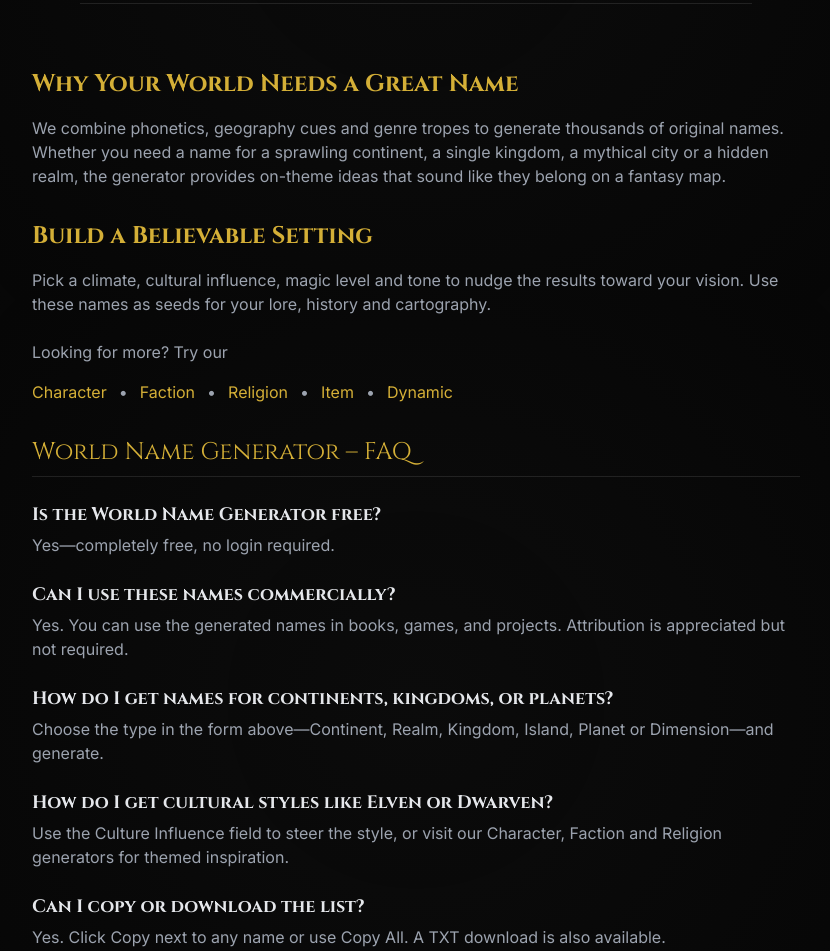
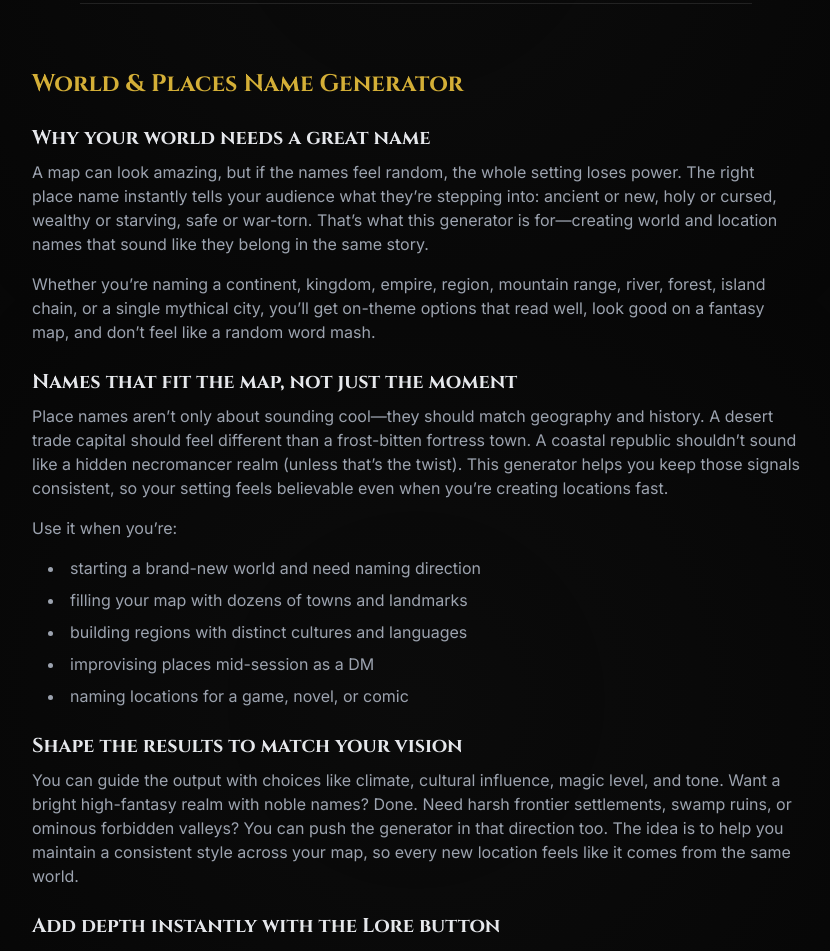
Before and after one commit to JiriTill/fantasytools, a React (Vite) app in the folder client/: page /world in a window 1280 px wide. Shown: the part 1300-2251 px from the top of the page, without its empty margins (224-1054 px from the left). Built offline with nearby package versions, Linux system fonts and the light colour scheme.

Commit message:
Update World page content, layout, and fix syntax errors

```diff
--- a/client/src/pages/World.jsx
+++ b/client/src/pages/World.jsx
@@ -6,6 +6,7 @@ import ShareGeneratedName from '../components/ShareGeneratedName';
 import Footer from '../components/Footer';
 import AmazonAffiliate from '../components/AmazonAffiliate';
 import SingleAffiliateBox from '../components/SingleAffiliateBox';
+import RelatedGenerators from '../components/RelatedGenerators';
 
 export default function World() {
   const [form, setForm] = useState({
@@ -331,27 +332,53 @@ Return the names as a simple numbered list (1-10), with no additional text or co
           {/* SEO content block */}
           <div className="w-full max-w-3xl text-left space-y-8 text-gray-400">
             <div className="prose prose-invert max-w-none">
-              <h2 className="text-fantasy-gold text-2xl font-bold mb-4">Why Your World Needs a Great Name</h2>
-              <p>We combine phonetics, geography cues and genre tropes to generate thousands of original names. Whether you need a name for a sprawling continent, a single kingdom, a mythical city or a hidden realm, the generator provides on-theme ideas that sound like they belong on a fantasy map.</p>
+              <h2 className="text-fantasy-gold text-2xl font-bold mb-4">World & Places Name Generator</h2>
+              <h3 className="text-xl font-bold text-gray-200 mt-6 mb-2">Why your world needs a great name</h3>
+              <p className="mb-4">
+                A map can look amazing, but if the names feel random, the whole setting loses power. The right place name instantly tells your audience what they’re stepping into: ancient or new, holy or cursed, wealthy or starving, safe or war-torn. That’s what this generator is for—creating world and location names that sound like they belong in the same story.
+              </p>
+              <p className="mb-4">
+                Whether you’re naming a continent, kingdom, empire, region, mountain range, river, forest, island chain, or a single mythical city, you’ll get on-theme options that read well, look good on a fantasy map, and don’t feel like a random word mash.
+              </p>
 
-              <h2 className="text-fantasy-gold text-2xl font-bold mt-8 mb-4">Build a Believable Setting</h2>
-              <p>Pick a climate, cultural influence, magic level and tone to nudge the results toward your vision. Use these names as seeds for your lore, history and cartography.</p>
+              <h3 className="text-xl font-bold text-gray-200 mt-6 mb-2">Names that fit the map, not just the moment</h3>
+              <p className="mb-4">
+                Place names aren’t only about sounding cool—they should match geography and history. A desert trade capital should feel different than a frost-bitten fortress town. A coastal republic shouldn’t sound like a hidden necromancer realm (unless that’s the twist). This generator helps you keep those signals consistent, so your setting feels believable even when you’re creating locations fast.
+              </p>
+              <p className="mb-4">
+                Use it when you’re:
+              </p>
+              <ul className="list-disc list-inside mb-4 ml-4 space-y-2">
+                <li>starting a brand-new world and need naming direction</li>
+                <li>filling your map with dozens of towns and landmarks</li>
+                <li>building regions with distinct cultures and languages</li>
+                <li>improvising places mid-session as a DM</li>
+                <li>naming locations for a game, novel, or comic</li>
+              </ul>
 
-              <p className="mt-6">
-                Looking for more? Try our
-                <div className="flex flex-wrap gap-3 mt-4">
-                  <Link className="text-fantasy-gold hover:underline" to="/character">Character</Link> •
-                  <Link className="text-fantasy-gold hover:underline" to="/faction">Faction</Link> •
-                  <Link className="text-fantasy-gold hover:underline" to="/religion">Religion</Link> •
-                  <Link className="text-fantasy-gold hover:underline" to="/item">Item</Link> •
-                  <Link className="text-fantasy-gold hover:underline" to="/dynamic">Dynamic</Link>
+              <h3 className="text-xl font-bold text-gray-200 mt-6 mb-2">Shape the results to match your vision</h3>
+              <p className="mb-4">
+                You can guide the output with choices like climate, cultural influence, magic level, and tone. Want a bright high-fantasy realm with noble names? Done. Need harsh frontier settlements, swamp ruins, or ominous forbidden valleys? You can push the generator in that direction too. The idea is to help you maintain a consistent style across your map, so every new location feels like it comes from the same world.
+              </p>
+
+              <h3 className="text-xl font-bold text-gray-200 mt-6 mb-2">Add depth instantly with the Lore button</h3>
+              <p className="mb-4">
+                Once you generate a name you like, click Lore to get a short lore snippet for that specific place. It might reveal a founding myth, a local fear, an old war, a hidden secret, or the reason travelers avoid the roads at night. It’s a quick way to turn “a name on a map” into a location with history—and it’s perfect for sparking quests, rumors, and plot hooks.
+              </p>
+
+              <h3 className="text-xl font-bold text-gray-200 mt-6 mb-2">Build a believable setting, one name at a time</h3>
+              <p className="mb-4">
+                Generate a batch, pick your favorites, and let the names guide the details: borders, trade routes, rivalries, ruins, and legends. Good place names don’t just label the world—they help create it.
+              </p>
             </div>
-              </p>
+
+            {/* Related Generators Block */}
+            <RelatedGenerators current="/world" />
           </div>
 
 
           {/* VISIBLE FAQ (must match JSON-LD above) */}
-            <section id="faq" className="mt-10">
+          <section id="faq" className="mt-10 w-full max-w-3xl">
             <h2 className="text-2xl font-fantasy text-fantasy-gold mb-6 border-b border-white/10 pb-2">World Name Generator – FAQ</h2>
 
             <div className="space-y-6">
@@ -377,9 +404,6 @@ Return the names as a simple numbered list (1-10), with no additional text or co
               </div>
             </div>
           </section>
-          </div>
-
-
         </main>
 
         {/* Back to Home link at bottom */}
```
Lines whose indentation alone changed are shown as unchanged.
